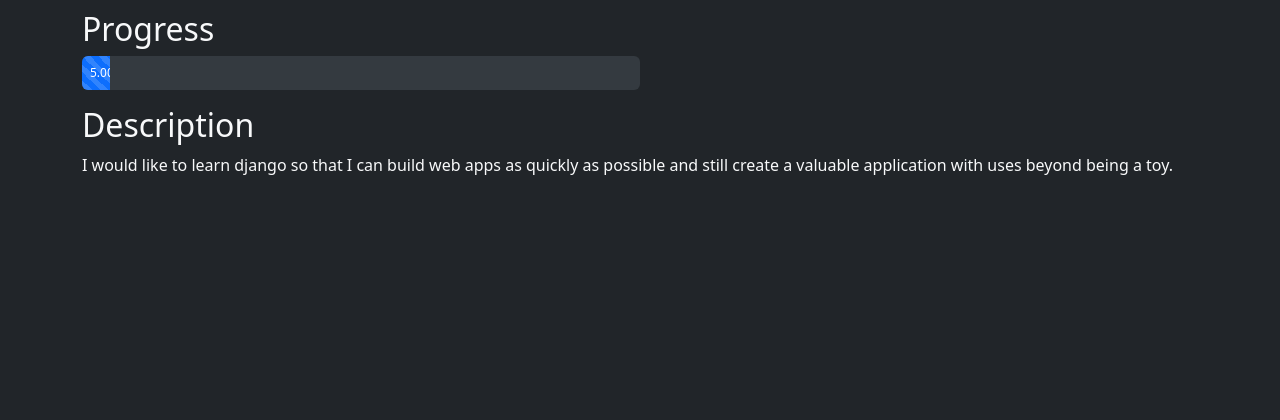
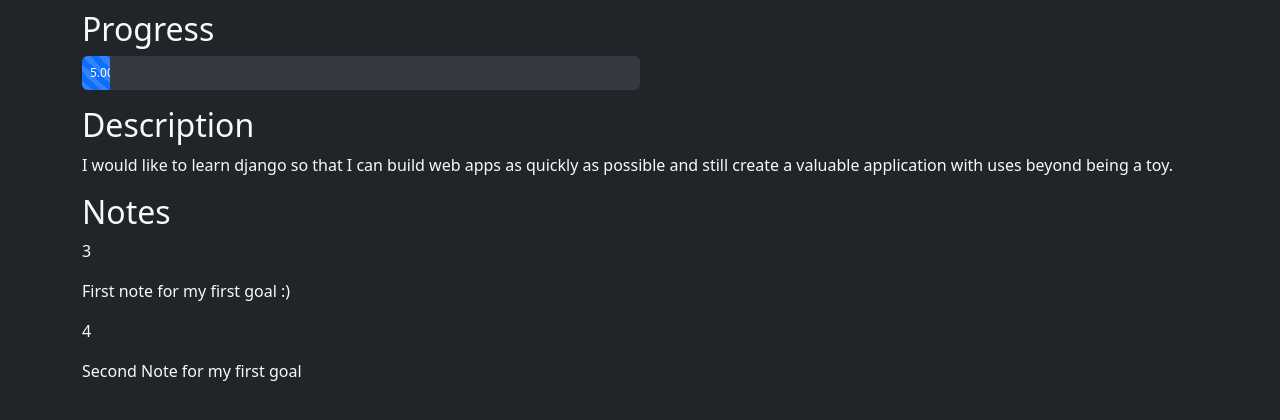
Before and after one commit to awoerz/GoalTrackerDjango, a Django app: page /goals/1 in a window 1280 px wide. Shown: the part 142-562 px from the top of the page. Run offline with Django 5.2, Linux system fonts and the light colour scheme; data comes from the database, SQL or seed files in the repository; both versions use the stored data as it was after the commit; some libraries are stand-ins or nearby versions.

Commit message:
Updated notes to belong to Goals and display related notes on idividual goals

```diff
--- a/projects/models.py
+++ b/projects/models.py
@@ -1,10 +1,11 @@
 from django.db import models
 
 # Create your models here.
-class Note(models.Model):
-    text = models.TextField(default="you added a note with no value")
-
 class Goal(models.Model):
     name = models.CharField(default="New Goal", max_length=50)
     reason = models.TextField(default="", max_length=500)
     completion_percentage = models.DecimalField(decimal_places=2, max_digits=5 ,default=0)
+
+class Note(models.Model):
+    text = models.TextField(default="you added a note with no value")
+    goal = models.ForeignKey(Goal, on_delete=models.CASCADE)
--- a/projects/templates/single_goal.html
+++ b/projects/templates/single_goal.html
@@ -12,5 +12,12 @@
         </div>
         <h2>Description</h2>
         <p>{{ goal.reason}}</p>
+        <h2>Notes</h2>
+        {% for note in notes %}
+            <div class="row">
+                <p>{{ note.id }}</p>
+                <p>{{ note.text }}</p>
+            </div>
+        {% endfor %}
     </div>
 {% endblock %}
--- a/projects/views.py
+++ b/projects/views.py
@@ -3,9 +3,7 @@ from .models import Note, Goal
 
 # Create your views here.
 def home(request):
-    notes = Note.objects.all()
-    goals = Goal.objects.all()
-    return render(request, "home.html", {"notes": notes, "goals": goals})
+    return render(request, "home.html")
 
 def goals(request):
     goals = Goal.objects.all()
@@ -13,4 +11,5 @@ def goals(request):
 
 def single_goal(request, id):
     goal = Goal.objects.get(id=id)
-    return render(request, "single_goal.html", {"goal": goal})
+    notes = Note.objects.select_related().filter(goal=id)
+    return render(request, "single_goal.html", {"goal": goal, "notes": notes})
```
Also changed, not shown: db.sqlite3, projects/migrations/0005_note_goal.py (added).
